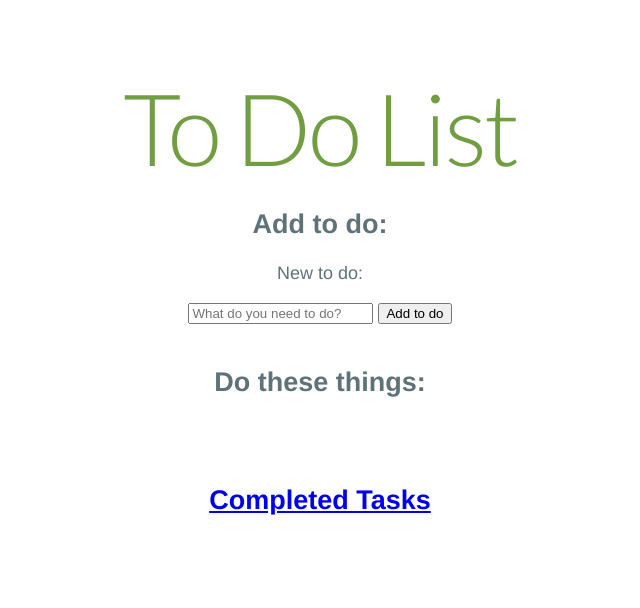
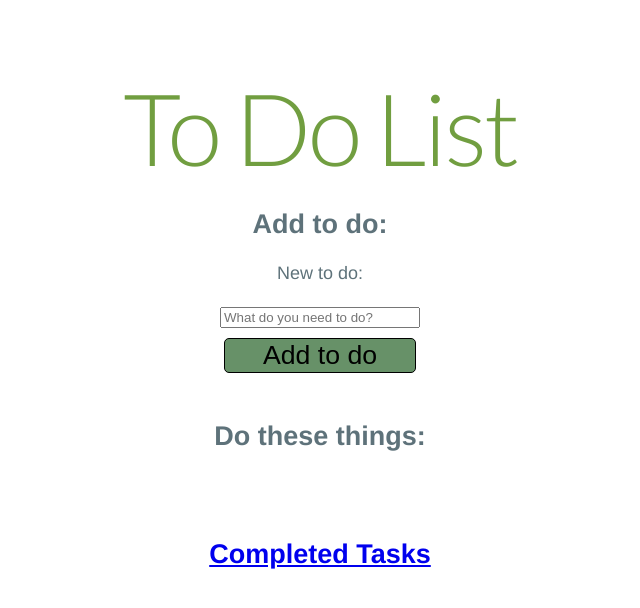
Before and after one commit to Henry-Tottle/my_To_Do, a PHP site: page /templates/toDoPage.phtml in a window 1280 px wide. Shown: the top 608 px of the page, without its empty margins (320-960 px from the left). Run offline with PHP 8.4, Linux system fonts and the light colour scheme; the template is opened without the code that fills it, so the values that code supplies are empty.

Commit message:
style changes

```diff
--- a/public/CSS/styles.css
+++ b/public/CSS/styles.css
@@ -18,5 +18,36 @@ h1 {
 }
 
 h4 {
-    background-color: rgba(129, 126, 122, 0.34);
+    font-size: 15pt;
 }
+
+.newToDoDiv {
+    display: flex;
+    flex-direction: column;
+    align-items: center;
+}
+
+.toDoBoard {
+    display: flex;
+    flex-direction: column;
+    align-items: center;
+
+}
+
+.eachToDoDiv {
+    width: 50%;
+    display:flex;
+    justify-content: space-between;
+}
+
+.textInputBox {
+    width: 15%;
+    margin: 5px 0;
+}
+
+input[type=submit] {
+    background-color: #679168;
+    border-radius: 5px;
+    border: 1px solid;
+    font-size: 20pt;
+}
--- a/src/Models/ToDoModel.php
+++ b/src/Models/ToDoModel.php
@@ -13,7 +13,7 @@ class ToDoModel
     }
     public function getToDos()
     {
-        $query = $this->db->prepare('SELECT `id`, `user_id`, `to_do_message`, `completed`, `created`  FROM `to_do` WHERE `completed` = 0');
+        $query = $this->db->prepare('SELECT `id`, `user_id`, `to_do_message`, `completed`, `created`  FROM `to_do` WHERE `completed` = 0 ORDER BY `created` DESC');
         $query->execute();
         return $query->fetchAll();
     }
--- a/templates/toDoPage.phtml
+++ b/templates/toDoPage.phtml
@@ -12,21 +12,26 @@
 <div>
 <form method="post" action="/add">
     <p><label for="newToDo">New to do: </label></p>
-    <input type="text" id="newToDo" name="newToDo" placeholder="What do you need to do?">
-    <input type="submit" value="Add to do">
+    <div class="newToDoDiv">
+        <input class="textInputBox" type="text" id="newToDo" name="newToDo" placeholder="What do you need to do?">
+        <input class="textInputBox" type="submit" value="Add to do">
+    </div>
 </form>
 </div>
 <br>
 <h2>Do these things: </h2>
+<div class="toDoBoard">
 <?PHP
 foreach ($toDoArray as $toDo)
 {
+    echo '<div class="eachToDoDiv">';
     echo '<h4>' . $toDo['to_do_message'] . '</h4>';
-    echo '<div style="display: flex; justify-content: center; gap: 3px;"><form method="post" action="/done"><input type="submit" name="'.$toDo['id'].'" value="✓"></form>';
+    echo '<div><form method="post" action="/done"><input type="submit" name="'.$toDo['id'].'" value="✓"></form>';
     echo '<form method="get" action="/edit/'.$toDo['id'].'"><input type="submit" name="'.$toDo['id'].'" value="✎"></form></div>';
-
+    echo '</div>';
 }
 ?>
+</div>
 <br>
 <br>
 <a href="/complete"><h2>Completed Tasks</h2></a>
```
